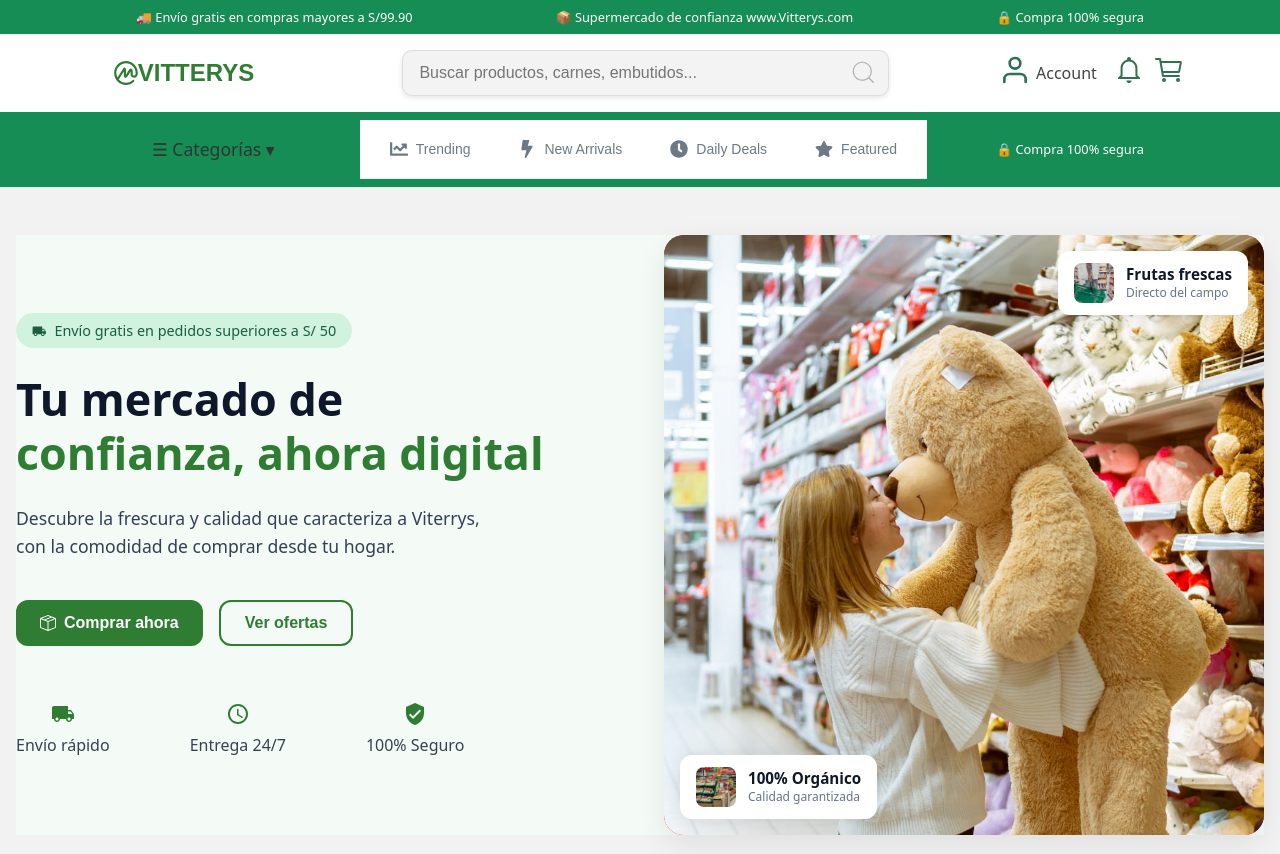
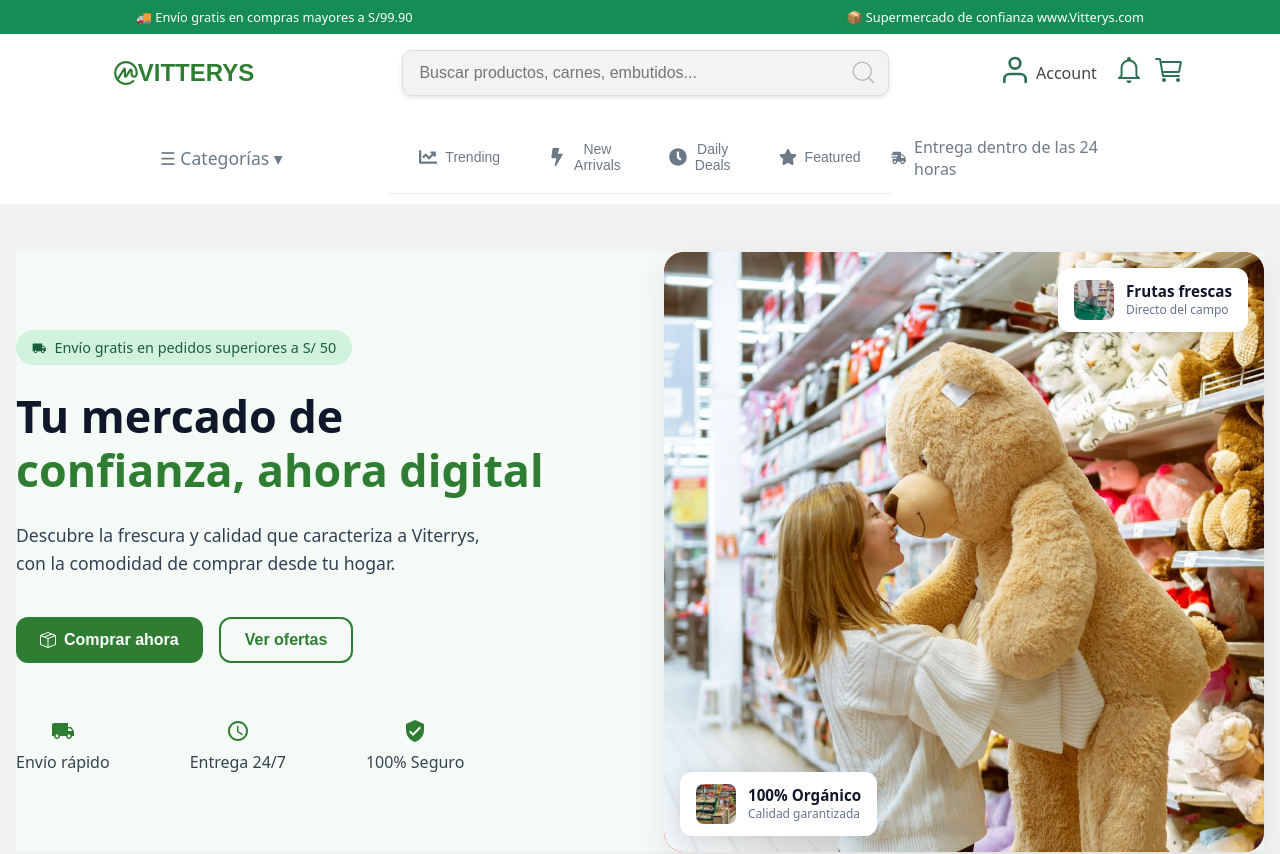
Before and after one commit to Alexander-Salvador/Vittery, a React (Vite) app: page / in a window 1280 px wide. Shown: the top 854 px of the page. Built offline with nearby package versions, Linux system fonts and the light colour scheme.

Commit message:
chore: design header complete

```diff
--- a/src/Components/Header/Header.css
+++ b/src/Components/Header/Header.css
@@ -76,10 +76,24 @@
 } */
 
 .header__container-navMenu {
+  display: grid;
+  grid-template-columns: 1fr 2fr 1fr;
+  align-items: center;
+  justify-content: space-between;
+  padding: 0.6rem 9rem;
+}
+
+.header-delivery-icon {
   display: flex;
   align-items: center;
-  justify-content: space-between;
-  background-color: #158d55;
-  color: white;
-  padding: 0.5rem 8.5rem;
+  justify-content: center;
+  width: 100%;
+  column-gap: 0.5rem;
 }
+.header-delivery-icono {
+  color: #6b7a86;
+}
+
+.header-delivery-text {
+  color: #6b7a86;
+}
--- a/src/Components/Header/Header.jsx
+++ b/src/Components/Header/Header.jsx
@@ -8,6 +8,7 @@ import NotificationIcon from './Notifications/NotificationIcon';
 import './Header.css';
 import NavMenu from './NavMenu/NavMenu';
 import NavIcons from './NavIcons/NavIcons';
+import { FaShippingFast } from 'react-icons/fa';
 
 const Header = () => {
   const wrapperRef = useRef(null);
@@ -29,11 +30,11 @@ const Header = () => {
         <div className="header-delivery-title">
           <h3>🚚 Envío gratis en compras mayores a S/99.90</h3>
         </div>
+        {/* <div className="header-delivery-title">
+          <h3>🔒 Compra 100% segura</h3>
+        </div> */}
         <div className="header-delivery-title">
           <h3>📦 Supermercado de confianza www.Vitterys.com</h3>
-        </div>
-        <div className="header-delivery-title">
-          <h3>🔒 Compra 100% segura</h3>
         </div>
       </div>
 
@@ -69,11 +70,18 @@ const Header = () => {
         <div className="header-delivery-title">
           <NavMenu />
         </div>
+
         <div className="header-delivery-title">
           <NavIcons />
         </div>
-        <div className="header-delivery-title">
-          <h3>🔒 Compra 100% segura</h3>
+
+        <div className="header-container-delivery">
+          <div className="header-delivery-icon">
+            <FaShippingFast className="header-delivery-icono" />
+            <span className="header-delivery-text">
+              Entrega dentro de las 24 horas
+            </span>
+          </div>
         </div>
       </div>
     </div>
--- a/src/Components/Header/NavIcons/NavIcons.css
+++ b/src/Components/Header/NavIcons/NavIcons.css
@@ -13,7 +13,6 @@
   align-items: center;
   justify-content: space-between;
   padding: 12px 20px;
-  background: #ffffff;
   border-bottom: 1px solid var(--border);
   font-family: Inter, system-ui, -apple-system, 'Segoe UI', Roboto,
     'Helvetica Neue', Arial;
@@ -21,7 +20,7 @@
 }
 
 /* center */
-.nav-center {
+.navicons-center {
   flex: 1 1 auto;
   display: flex;
   justify-content: center;
@@ -87,6 +86,7 @@
   padding: 6px 10px;
   border-radius: 10px;
 }
+
 .delivery-icon {
   display: inline-flex;
   align-items: center;
--- a/src/Components/Header/NavIcons/NavIcons.jsx
+++ b/src/Components/Header/NavIcons/NavIcons.jsx
@@ -16,7 +16,7 @@ const items = [
 const NavIcons = () => {
   return (
     <div className="navicons__container-wrapper">
-      <nav className="nav-center" aria-label="Main navigation">
+      <nav className="navicons-center" aria-label="Main navigation">
         <ul className="nav-items">
           {items.map((it) => (
             <li key={it.key} className="nav-item">
--- a/src/Components/Header/NavMenu/NavMenu.css
+++ b/src/Components/Header/NavMenu/NavMenu.css
@@ -1,6 +1,5 @@
 .nav__menu-list {
   display: flex;
-  /* gap: 1rem; */
   list-style: none;
   position: relative;
 }
@@ -9,7 +8,7 @@
   font-size: 1.1rem;
   font-family: system-ui;
   font-weight: 500;
-  color: #333333; /* Gris Oscuro (Texto) */
+  color: #6b7a86; /* Gris Oscuro (Texto) */
   text-decoration: none;
   padding: 0.5rem 1rem;
   position: relative;
@@ -19,7 +18,7 @@
 }
 
 .nav__menu-item:hover {
-  color: #2E7D32; /* Verde Fresco (Primario) */
+  color: #2e7d32; /* Verde Fresco (Primario) */
 }
 
 /* Efecto de subrayado dinámico */
@@ -31,7 +30,7 @@
   height: 2px;
   bottom: 0;
   left: 0;
-  background-color: #2E7D32; /* Verde Fresco (Primario) */
+  background-color: #2e7d32; /* Verde Fresco (Primario) */
   transform-origin: center;
   transition: transform 0.3s ease-out;
 }
@@ -42,7 +41,7 @@
 
 /* Estilo para el NavLink activo */
 .nav__menu-item.active {
-  color: #2E7D32; /* Verde Fresco (Primario) */
+  color: #2e7d32; /* Verde Fresco (Primario) */
   font-weight: 700;
 }
 
```
